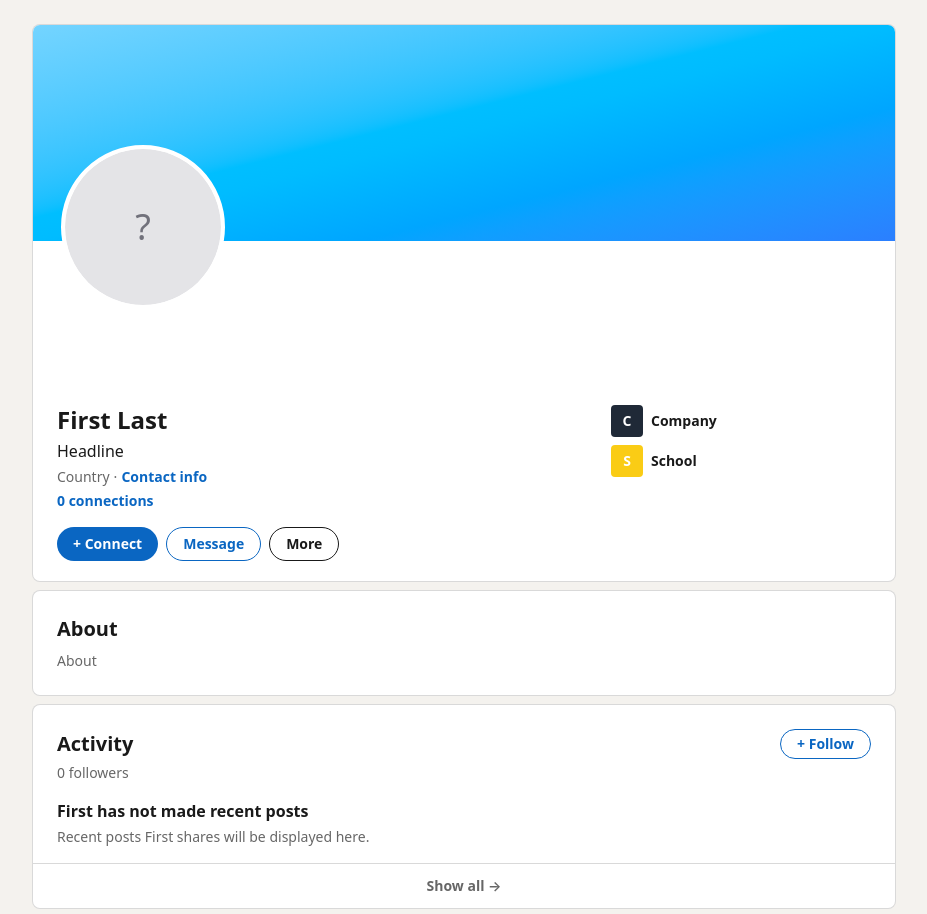
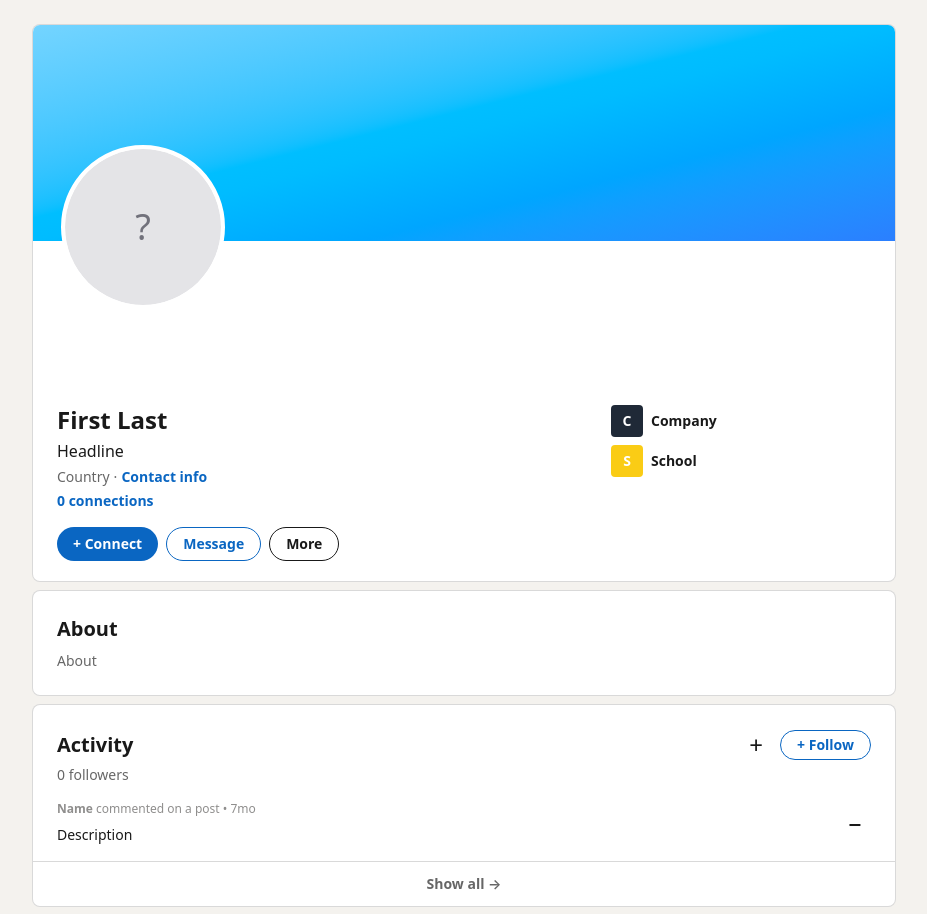
Before and after one commit to dooneygit/mockedin, a Next.js app: page / in a window 1280 px wide. Shown: the top 914 px of the page, without its empty margins (176-1103 px from the left). Built offline with nearby package versions, Linux system fonts and the light colour scheme.

Commit message:
comments added to activity

```diff
--- a/app/Profile.tsx
+++ b/app/Profile.tsx
@@ -18,6 +18,13 @@ type EducationEntry = {
   dateRange: string;
   description: string;
   logo?: string;
+};
+
+type CommentEntry = {
+  id: string;
+  commenter: string;
+  when: string;
+  body: string;
 };
 
 function EditableText({
@@ -175,6 +182,15 @@ const defaultEducation: EducationEntry[] = [
   }
 ];
 
+const defaultComments: CommentEntry[] = [
+  {
+    id: "cmt-1",
+    commenter: "Name",
+    when: "7mo",
+    body: "Description",
+  },
+];
+
 export default function Profile() {
   const [banner, setBanner] = useState<string | undefined>();
   const [avatar, setAvatar] = useState<string | undefined>();
@@ -194,6 +210,8 @@ export default function Profile() {
     useState<ExperienceEntry[]>(defaultExperience);
   const [education, setEducation] =
     useState<EducationEntry[]>(defaultEducation);
+  const [comments, setComments] =
+    useState<CommentEntry[]>(defaultComments);
 
   const currentCompany = experience?.[0] ?? null;
   const currentSchool = education?.[0] ?? null;
@@ -242,6 +260,28 @@ export default function Profile() {
 
   function removeEducation(id: string) {
     setEducation((prev) => prev.filter((e) => e.id !== id));
+  }
+
+  function addComment() {
+    setComments((prev) => [
+      {
+        id: `cmt-${Date.now()}`,
+        commenter: "Name",
+        when: "7mo",
+        body: "Description",
+      },
+      ...prev,
+    ]);
+  }
+
+  function updateComment(id: string, patch: Partial<CommentEntry>) {
+    setComments((prev) =>
+      prev.map((c) => (c.id === id ? { ...c, ...patch } : c)),
+    );
+  }
+
+  function removeComment(id: string) {
+    setComments((prev) => prev.filter((c) => c.id !== id));
   }
 
   return (
@@ -388,12 +428,22 @@ export default function Profile() {
       <section className="li-card p-6 flex flex-col">
         <div className="flex items-center justify-between">
           <h2 className="text-xl font-semibold">Activity</h2>
+          <div className="flex items-center gap-2">
+            <button
+              type="button"
+              aria-label="Add comment"
+              onClick={addComment}
+              className="flex h-8 w-8 items-center justify-center rounded-full text-2xl text-[var(--li-text-primary)] hover:bg-black/5"
+            >
+              +
+            </button>
             <button
               type="button"
               className="rounded-full border border-[var(--li-blue)] text-[var(--li-blue)] font-semibold text-sm px-4 py-1 hover:bg-[var(--li-blue)]/10"
             >
               + Follow
             </button>
+          </div>
         </div>
         <p className="mt-1 text-sm text-[var(--li-text-secondary)]">
           <EditableText
@@ -403,10 +453,58 @@ export default function Profile() {
           />{" "}
           followers
         </p>
+        {comments.length === 0 ? (
+          <>
             <p className="mt-4 font-semibold">{firstName} has not made recent posts</p>
             <p className="mt-1 text-sm text-[var(--li-text-secondary)]">
               Recent posts {firstName} shares will be displayed here.
             </p>
+          </>
+        ) : (
+          <div className="mt-4 space-y-5">
+            {comments.map((cmt, i) => (
+              <div key={cmt.id}>
+                {i > 0 && (
+                  <hr style={{ border: "none", borderTop: "1px solid #e9e5df" }} className="mb-5" />
+                )}
+                <div className="flex gap-3">
+                  <div className="flex-1 min-w-0">
+                    <p className="text-xs text-[var(--li-semibold)]">
+                      <EditableText
+                        ariaLabel="Commenter name"
+                        className="font-semibold"
+                        value={cmt.commenter}
+                        onChange={(v) => updateComment(cmt.id, { commenter: v })}
+                      />
+                      {" commented on a post • "}
+                      <EditableText
+                        ariaLabel="When"
+                        value={cmt.when}
+                        onChange={(v) => updateComment(cmt.id, { when: v })}
+                      />
+                    </p>
+                    <p className="text-sm mt-2">
+                      <EditableText
+                        ariaLabel="Comment body"
+                        value={cmt.body}
+                        onChange={(v) => updateComment(cmt.id, { body: v })}
+                        multiline
+                      />
+                    </p>
+                  </div>
+                  <button
+                    type="button"
+                    aria-label="Remove comment"
+                    onClick={() => removeComment(cmt.id)}
+                    className="flex h-8 w-8 shrink-0 self-center items-center justify-center rounded-full text-2xl text-[var(--li-text-primary)] hover:bg-black/5"
+                  >
+                    −
+                  </button>
+                </div>
+              </div>
+            ))}
+          </div>
+        )}
         <button className="mt-4 -mx-6 -mb-6 border-t border-[var(--li-border)] py-3 text-center text-sm font-semibold text-[var(--li-text-secondary)] hover:bg-black/5 rounded-b-lg">
           Show all →
         </button>
--- a/app/globals.css
+++ b/app/globals.css
@@ -15,6 +15,7 @@
   --li-text-secondary: rgba(0, 0, 0, 0.6);
   --li-blue: #0a66c2;
   --li-blue-hover: #004182;
+  --li-semibold: #8F8E8D;
 }
 
 html,
```
Lines whose indentation alone changed are shown as unchanged.
